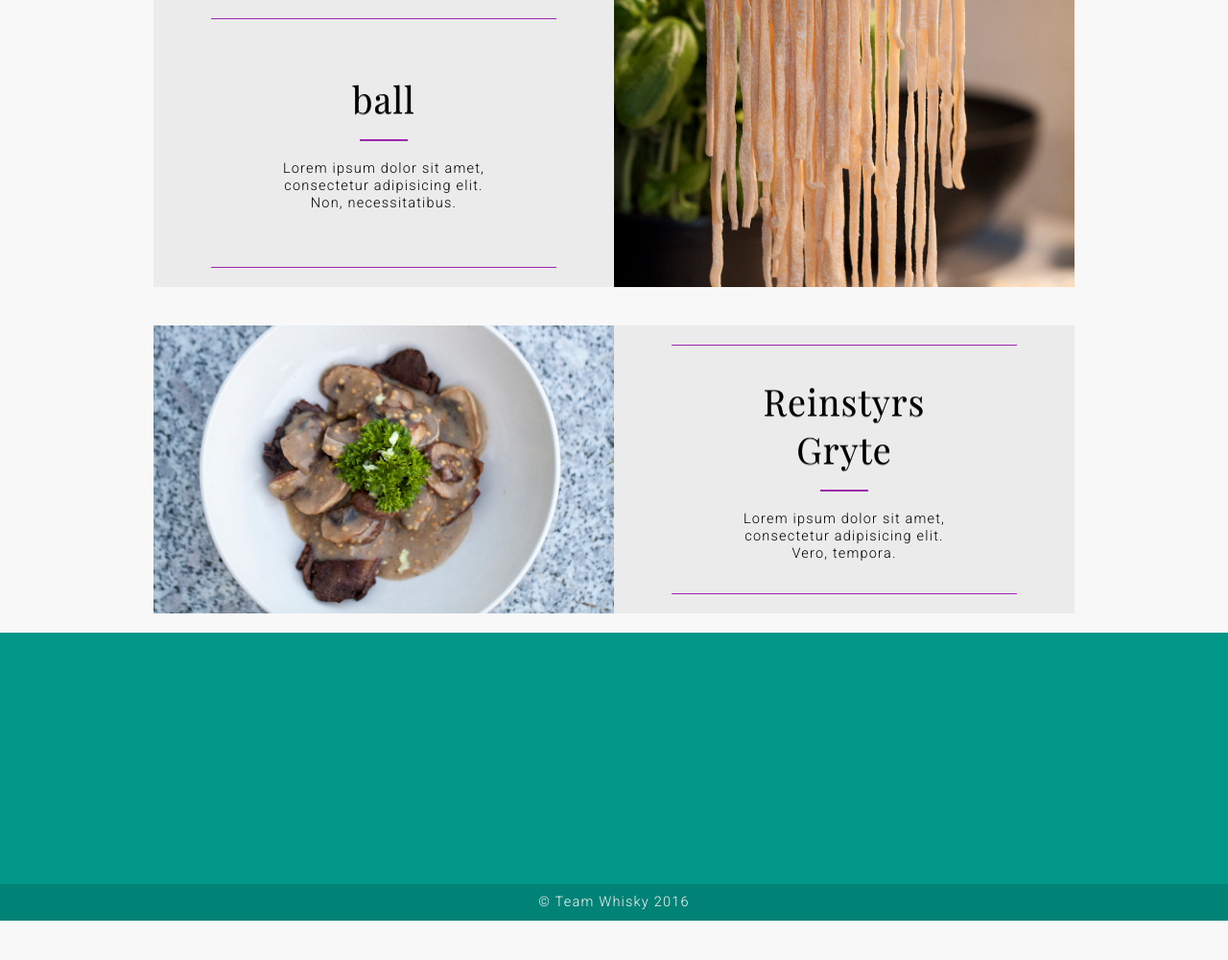
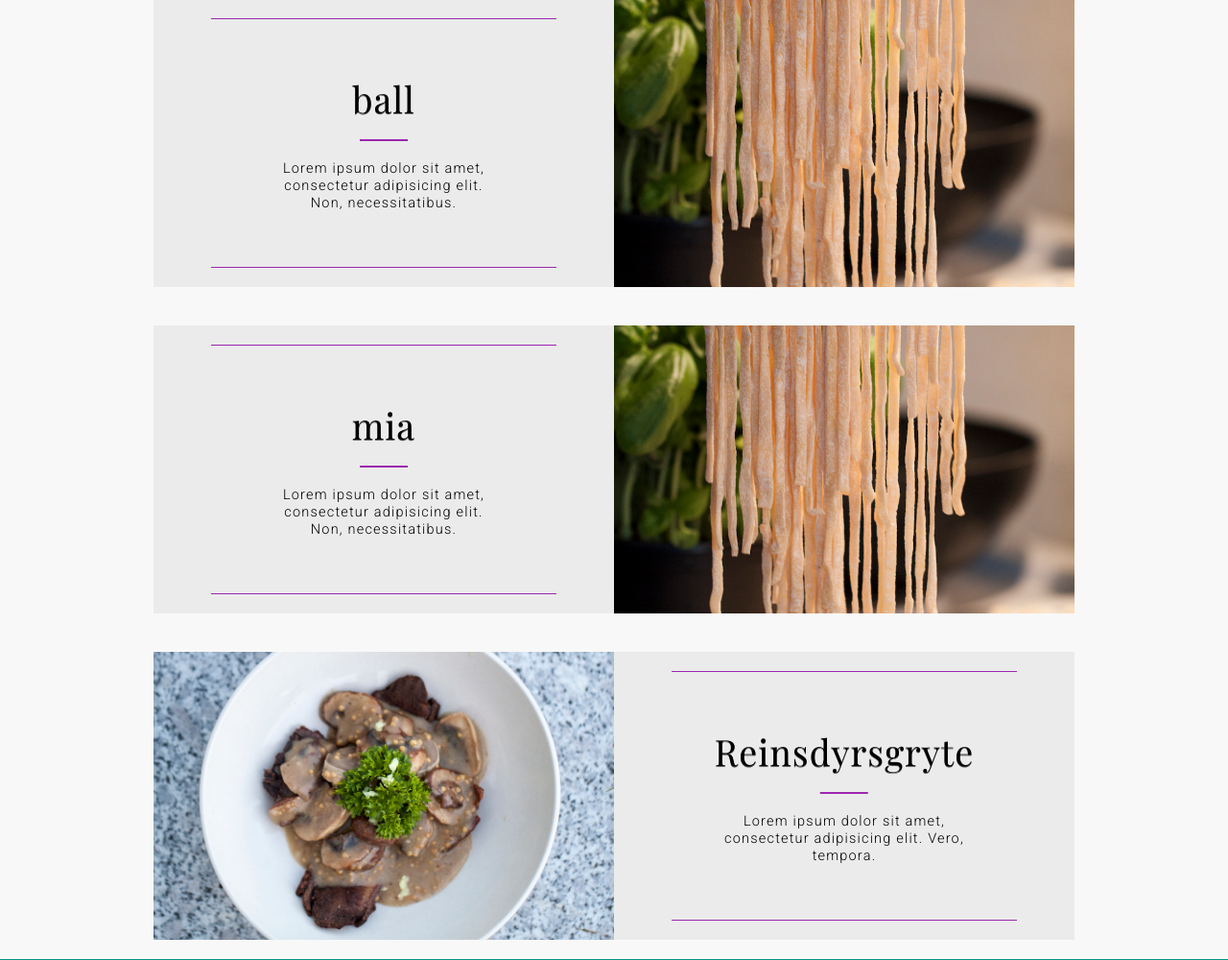
Before and after one commit to AdressaAgne/WebPro3, a PHP site: page / in a window 1280 px wide. Shown: the part 1446-2446 px from the top of the page at 96% size. Before the commit the page ends 2405 px from the top, so only its background shows below. Run offline with PHP 8.4, Linux system fonts and the light colour scheme.

Commit message:
reinsdyr

```diff
--- a/App/Controllers/MainController.php
+++ b/App/Controllers/MainController.php
@@ -14,7 +14,7 @@ class MainController extends BaseController {
 
     public function test(){
         return View::make('index', [
-            'food' => ['fisk', 'laks', 'mat', 'ball']
+            'food' => ['fisk', 'laks', 'mat', 'ball', 'mia']
         ]);
     }
 
--- a/view/index.php
+++ b/view/index.php
@@ -42,7 +42,7 @@
        @endforeach
 
 
-       @layout('layout.article_front_left', ['title' => 'Reinstyrs Gryte', 'text' => 'Lorem ipsum dolor sit amet, consectetur adipisicing elit. Vero, tempora.', 'image' => '/assets/img/recipis/reindeer_large.jpg'])
+       @layout('layout.article_front_left', ['title' => 'Reinsdyrsgryte', 'text' => 'Lorem ipsum dolor sit amet, consectetur adipisicing elit. Vero, tempora.', 'image' => '/assets/img/recipis/reindeer_large.jpg'])
 
     </section>
 </main>
--- a/view/recipies.php
+++ b/view/recipies.php
@@ -7,6 +7,7 @@
 
         <h1 class="primary-header-text center">Recipies</h1>
 
+
     </section>
 
 </main>
```
Also changed, not shown: 1 other file.
